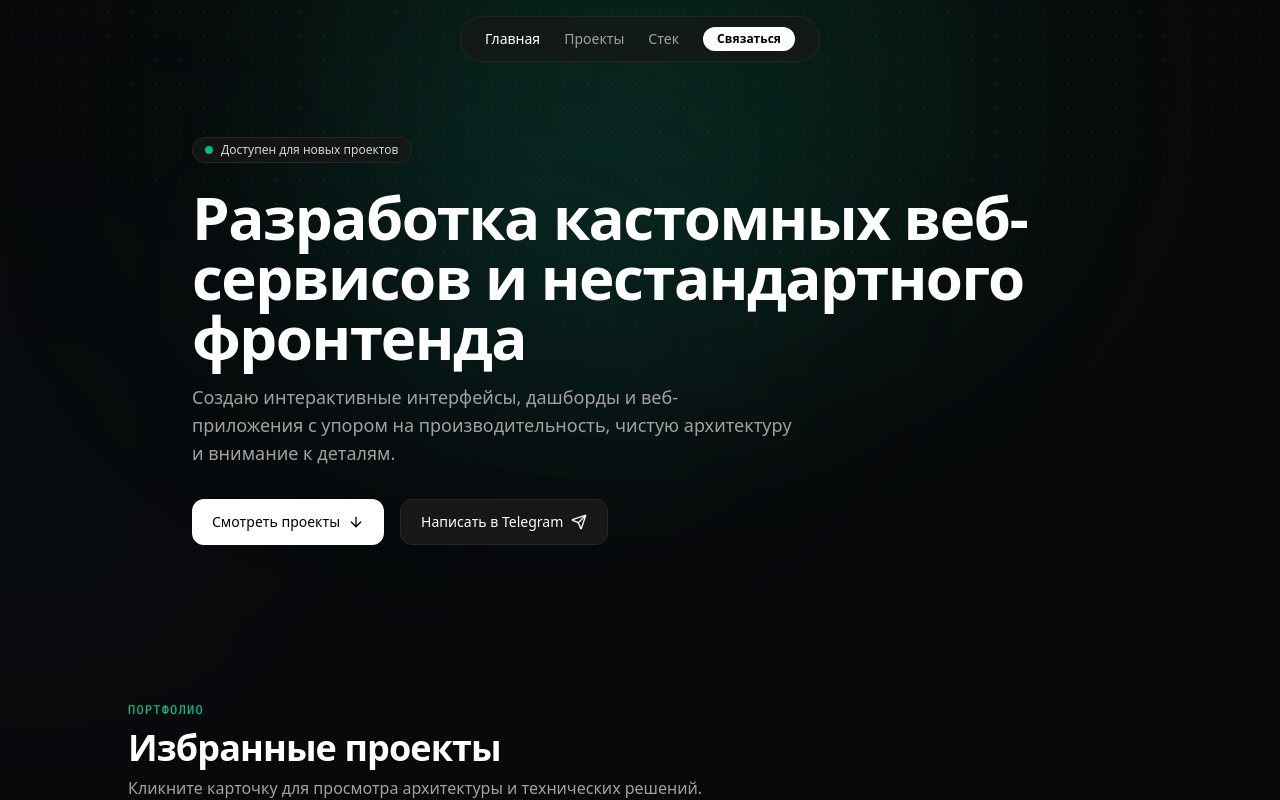
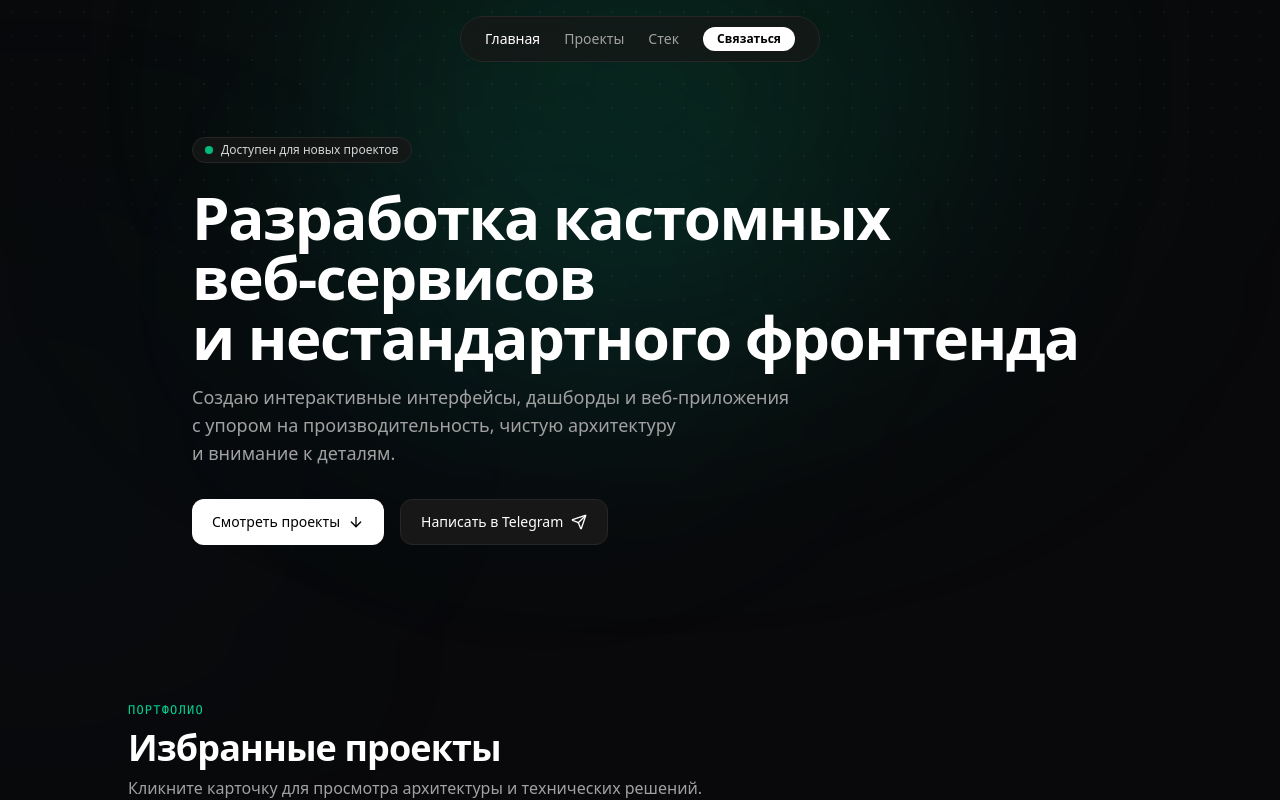
Before and after one commit to rummelkotik/dev-portfolio, a Next.js app: page / in a window 1280 px wide. Shown: the top 800 px of the page. Built offline with nearby package versions, Linux system fonts and the light colour scheme.

Commit message:
fix: balance hero heading and prevent hyphen breaks

```diff
--- a/components/Hero.tsx
+++ b/components/Hero.tsx
@@ -18,7 +18,7 @@ export default function Hero() {
           className="inline-flex items-center gap-2 rounded-full border border-neutral-800 bg-neutral-900/80 px-3 py-1 text-xs text-neutral-300"
         >
           <span className="h-2 w-2 rounded-full bg-emerald-500 animate-pulse" />
-          Доступен для новых проектов
+          Доступен для&nbsp;новых проектов
         </motion.div>
 
         <motion.h1
@@ -27,16 +27,17 @@ export default function Hero() {
           transition={{ delay: 0.1 }}
           className="mt-6 text-4xl font-bold tracking-tight text-white sm:text-6xl text-balance"
         >
-          Разработка кастомных веб-сервисов и&nbsp;нестандартного фронтенда
+          Разработка кастомных веб&#8209;сервисов <br className="hidden sm:inline" />
+          и&nbsp;нестандартного фронтенда
         </motion.h1>
 
         <motion.p
           initial={{ opacity: 0, y: 20 }}
           animate={{ opacity: 1, y: 0 }}
           transition={{ delay: 0.2 }}
-          className="mt-4 max-w-2xl text-base text-neutral-400 sm:text-lg text-balance"
+          className="mt-4 max-w-2xl text-base text-neutral-400 sm:text-lg [text-wrap:pretty]"
         >
-          Создаю интерактивные интерфейсы, дашборды и&nbsp;веб-приложения с&nbsp;упором на&nbsp;производительность, чистую архитектуру и&nbsp;внимание к&nbsp;деталям.
+          Создаю интерактивные интерфейсы, дашборды и&nbsp;веб&#8209;приложения с&nbsp;упором на&nbsp;производительность, чистую архитектуру и&nbsp;внимание к&nbsp;деталям.
         </motion.p>
 
         <motion.div
```
